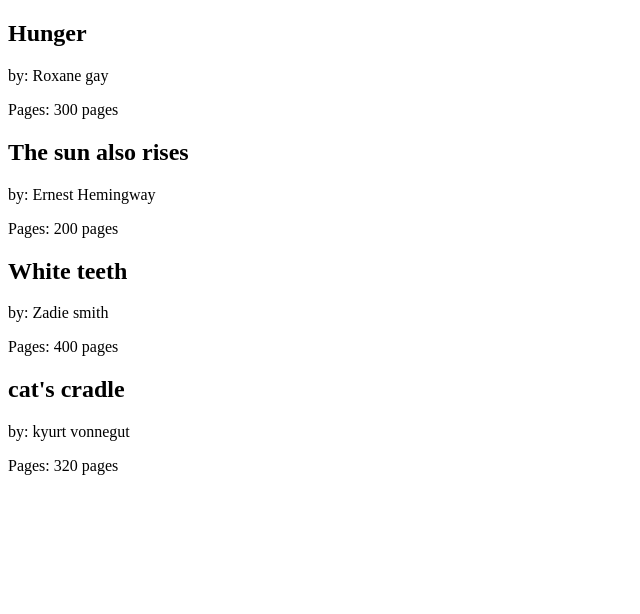
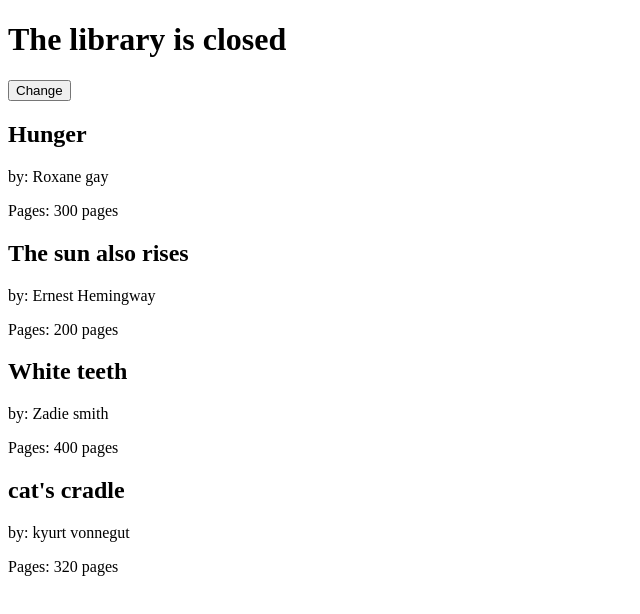
Before and after one commit to karthikeyansekar-sydney/DaytoDayCoding, a React (Create React App) app in the folder React/project-two/: page / in a window 1280 px wide. Shown: the top 614 px of the page, without its empty margins (0-640 px from the left). Built offline with nearby package versions, Linux system fonts and the light colour scheme.

Commit message:
Using setState

```diff
--- a/React/project-two/src/index.js
+++ b/React/project-two/src/index.js
@@ -7,6 +7,44 @@ let bookList = [
   {"title": "White teeth", "author": "Zadie smith", "pages": 400},
   {"title": "cat's cradle", "author": "kyurt vonnegut", "pages": 320}
   ]
+
+class Library extends React.Component {
+
+// state = { open: false} //alternate to constructor
+
+  constructor(props) {
+    super(props)
+    this.state = {
+      open: false
+    }
+    //this.toggleOpenClosed = this.toggleOpenClosed.bind(this); //used for normal functions not for arrow
+  }
+
+  toggleOpenClosed = () => {
+    this.setState(prevState => ({
+      open: !prevState.open
+    }))
+  }
+  render(){
+    const {books} = this.props;
+    return (
+      <div>
+      <h1>The library is {this.state.open ? 'open' : 'closed'}</h1>
+      <button onClick={this.toggleOpenClosed}>Change</button>
+      {books.map(
+        (book, i) =>
+        < Book
+        key ={i}
+        title = {book.title}
+        author = {book.author}
+        pages = {book.pages}
+      />
+      )}
+      </div>
+    )
+  }
+}
+
 const Book = ({title, author, pages}) => {
   return (
     <section>
@@ -17,10 +55,12 @@ const Book = ({title, author, pages}) => {
   )
 }
 
+//Function Component
+/*
 const Library = ({books}) => {
   return (
     <div>
-    {bookList.map(
+    {books.map(
       (book, i) =>
       < Book
       key ={i}
@@ -32,5 +72,6 @@ const Library = ({books}) => {
     </div>
   )
 }
+*/
 
-render(<Library />, document.getElementById('root'));
+render(<Library books={bookList}/>, document.getElementById('root'));
```
